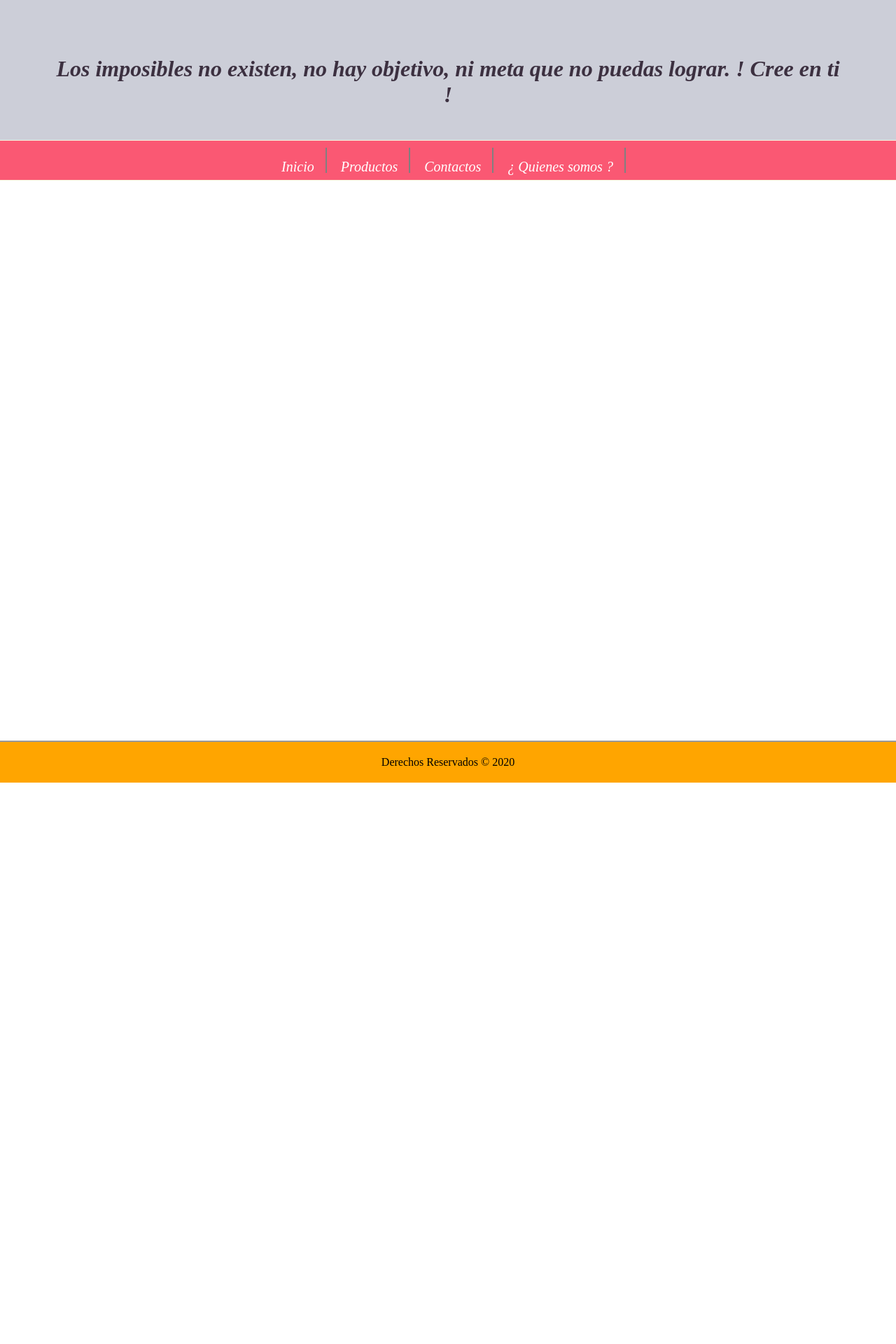
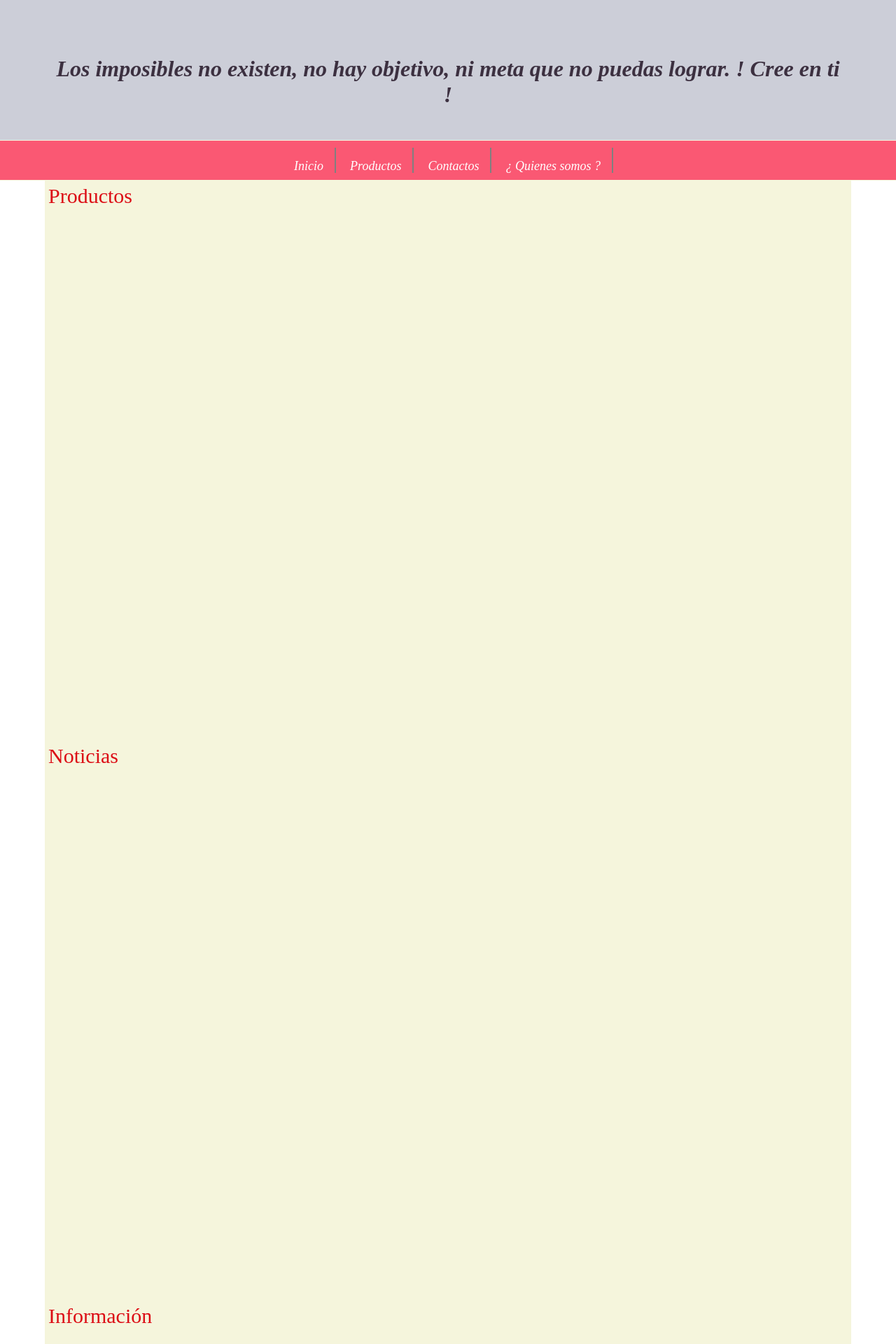
Before and after one commit to zulean1/Paginas-Web, a PHP site: page /public/views/Pagina.html in a window 1280 px wide. Shown: the top 1920 px of the page at 70% size. Before the commit the page ends 1118 px from the top, so only its background shows below. Run offline with PHP 8.4, Linux system fonts and the light colour scheme.

Commit message:
agregando estilos a la carpeta pagina, creando el contenido

```diff
--- a/Pagina/public/css/estilo.css
+++ b/Pagina/public/css/estilo.css
@@ -1,17 +1,15 @@
 *{
     margin: 0px;
      padding: 0px;
-    box-sizing: content-box;
-
  }
 
 .content{
  height: 100vh;
  width: 100%;
+ overflow: hidden;
 }
 
 .cabecera{
-
     border-bottom: 1px solid beige;
      background: #CCCED8;
      height: 200px;
@@ -19,108 +17,60 @@
     justify-content: space-between;
 }
 
-
-
 .cabecera-titulo{
-
   text-align: center;
   padding: 2.5em;
   color: #3C3040;
  font-style: italic;
   font-weight: bold;
-
-
 }
 
  .nav .nav-ul{
   border-bottom: 1px solid beige;
   background: #FA5873;
-    padding: 0.5em;
-    height: 40px;
+  padding: 0.5em; height: 40px;
   display: flex;
   justify-content: center;
   list-style: none;
 
+}
 
- }
 .nav-items {
-
-
-
     margin: 2px;
     padding: 1em;
     border-right: 2px solid gray;
-
-
 }
 
  .link__active:hover {
-
-       margin: 2px;
-       padding: 1em;
+ margin: 2px; padding: 1em;
  background: white;
  color: #3C3040;
-
    }
 
  .link__active{
     color: white;
-    font-size: 20px;
+    font-size: 18px;
     font-style: italic;
    text-decoration: none;
    font-weight: lighter;
-
 }
 
-
  .link__active:visited {
-
     color: black;
-
 }
 
-
-
- .sidebar {
-
-   float: left;
-    width: 220px;
-    margin-right: 5px;
-    padding: 20px;
-    background: gray;
-
- }
-.section {
-
-    background: white;
-    width: 800px;
-    margin: 5px;
-    border: 2px solid gray;
-    border-radius: 10px;
-
+.menu{
+    width: 90%;
+    background: beige;
+    margin-right: 5%;
+    margin-left: 5%;
 }
 
-
-.section-a{
-
-    width: 500px;
-    display: inline-block;
-    background: #FFFBCC;
-    border-radius: 10px;
-    padding: 10px;
-    margin: 20px;
-
-}
-.contenido{
-    text-align: center;
-    font-weight: normal;
-    font-family: Arial, Helvetica, sans-serif;
-    height: 40px;
-    width: 300px;
-    border-radius: 10px;
-    border: 2px solid purple;
-    background: pink;
-    color: white;
+.subtitulo{
+    padding: 5px;
+    font-size: 30px;
+    font-weight: 300;
+    color: #DC0D15;
 }
 
 
@@ -134,8 +84,6 @@
 }
 
 
-h2{color: aqua;}
-
 p{
     color: #8A8E27;
 font-weight: normal;
--- a/Pagina/public/views/Pagina.html
+++ b/Pagina/public/views/Pagina.html
@@ -21,8 +21,17 @@
 
         	</ul>
         </nav>
-       <main class="menu content">
+       <main class="menu ">
+           <section class="productos content">
+               <h2 class="subtitulo">Productos</h2>
+           </section>
 
+           <section class="noticias content">
+               <h2 class="subtitulo">Noticias</h2>
+           </section>
+           <section class="informacion content">
+               <h2 class="subtitulo">Información</h2>
+           </section>
        </main>
         <footer class="footer">
         	Derechos Reservados &copy; 2020
```
Lines whose indentation alone changed are shown as unchanged.
